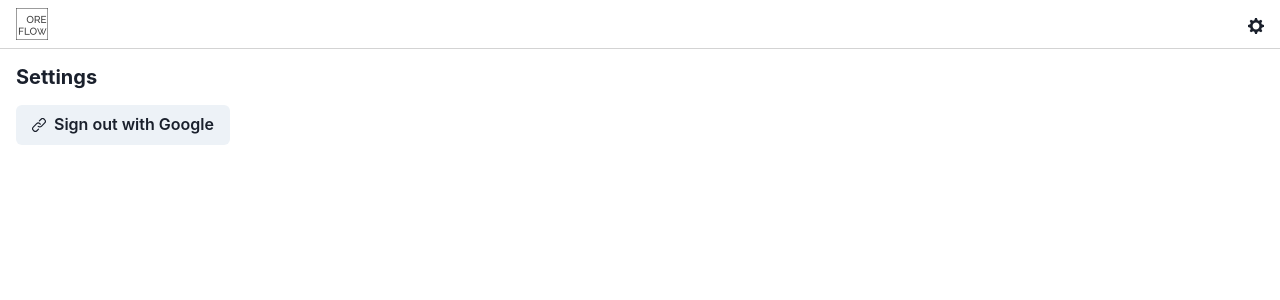
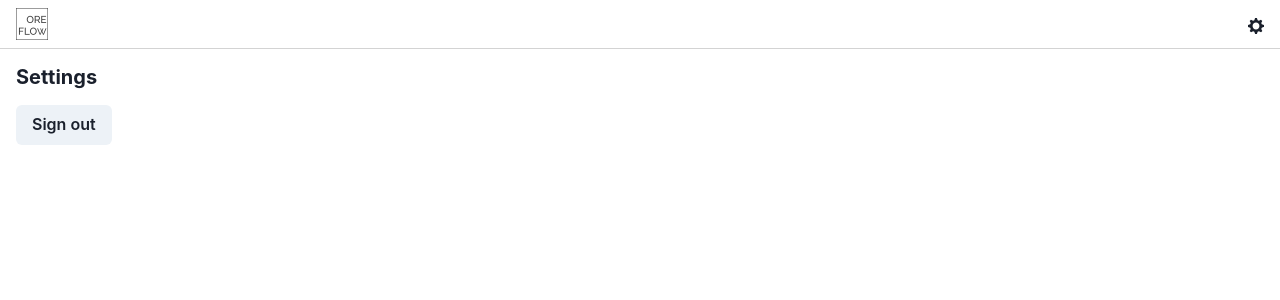
Before and after one commit to 92thunder/oreflow, a React (Vite) app in the folder apps/web/: page /settings in a window 1280 px wide. Shown: the top 300 px of the page. Built offline with nearby package versions, Linux system fonts and the light colour scheme.

Commit message:
remove icon

```diff
--- a/apps/web/src/components/Settings.tsx
+++ b/apps/web/src/components/Settings.tsx
@@ -1,4 +1,3 @@
-import { LinkIcon } from "@chakra-ui/icons";
 import { Box, Button, Container, Heading, VStack } from "@chakra-ui/react";
 import { FC } from "react";
 import { accessTokenRepository } from "../features/task/repositories/accessTokenRepository";
@@ -24,8 +23,7 @@ export const Settings: FC = () => {
 				<Heading as="h1" size="md" mb="4">Settings</Heading>
 				<VStack align="start" spacing="5">
 					<Button onClick={handleClickSignOutWithGoogle}>
-						<LinkIcon fontSize="sm" mr="2" />
-						Sign out with Google
+						Sign out
 					</Button>
 				</VStack>
 			</Container>
```
